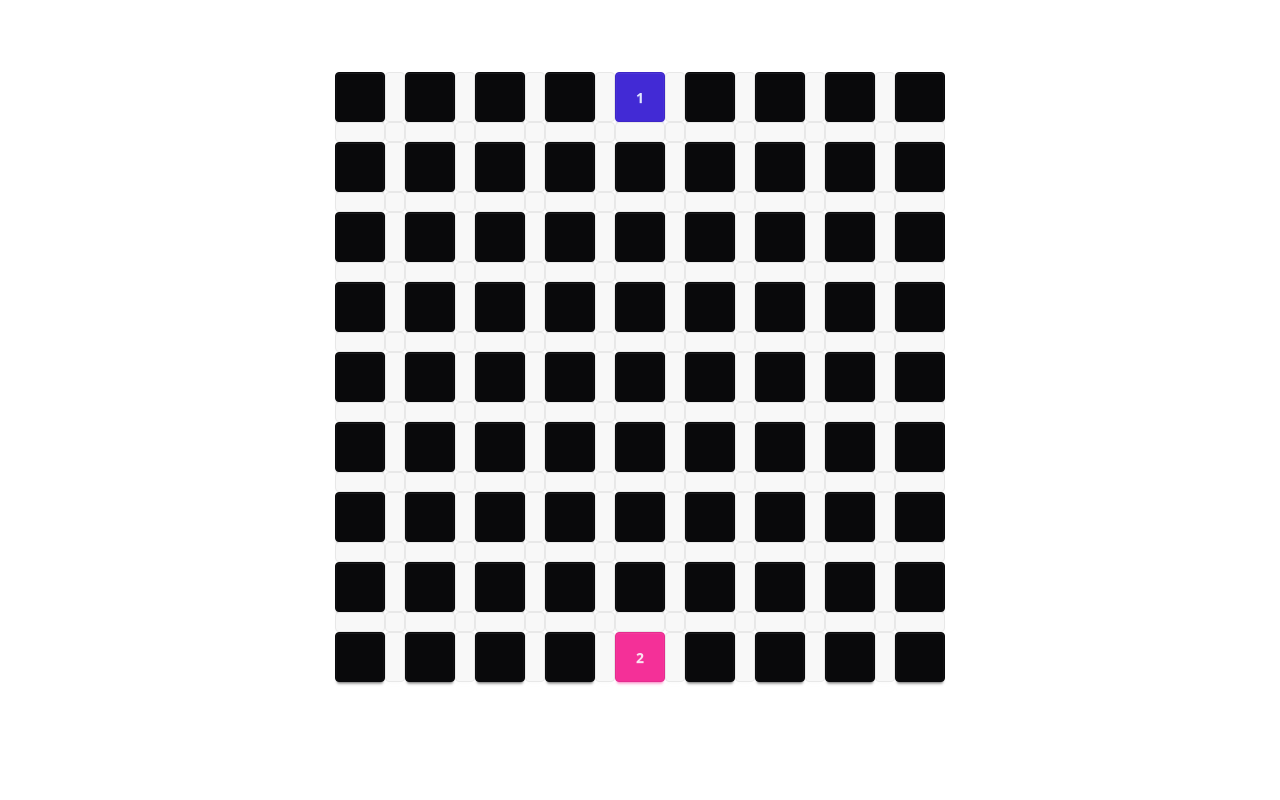
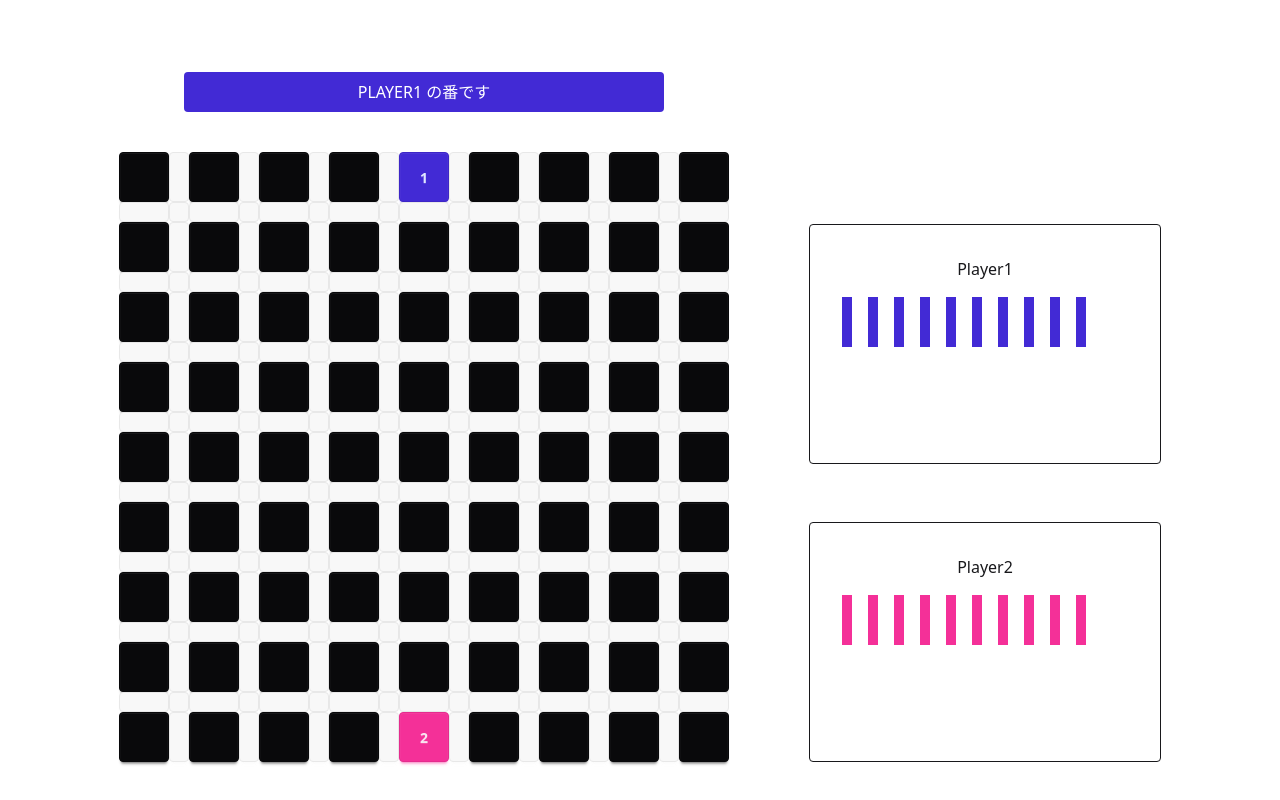
Before and after one commit to Ayumu-O/abstract-game, a React (Vite) app: page / in a window 1280 px wide. Built offline with nearby package versions, Linux system fonts and the light colour scheme.

Commit message:
盤面の説明と残りの壁の数を表示

```diff
--- a/src/App.tsx
+++ b/src/App.tsx
@@ -1,11 +1,21 @@
 import "./App.css";
 import Board from "./components/Board";
+import Description from "./components/Description";
+import PlayerInfo from "./components/PlayerInfo";
+import { Player } from "./domain/player";
 
 function App() {
   return (
-    <>
-      <Board />
-    </>
+    <div className="flex justify-center">
+      <div className="flex flex-col items-center justify-center mt-10">
+        <Description />
+        <Board />
+      </div>
+      <div className="ml-20 mt-48 w-88 flex flex-col justify-between">
+        <PlayerInfo player={Player.PLAYER1} />
+        <PlayerInfo player={Player.PLAYER2} />
+      </div>
+    </div>
   );
 }
 
--- /dev/null
+++ b/src/components/Description.tsx
@@ -0,0 +1,41 @@
+import { useAtom } from "jotai";
+import { BoardState } from "../domain/boardState";
+import { boardStateAtom } from "../store";
+
+function Description() {
+  const [state, setState] = useAtom(boardStateAtom);
+
+  const handleClickReset = (e: React.MouseEvent) => {
+    e.preventDefault();
+    setState(BoardState.reset());
+  };
+
+  let bgColor;
+  let description;
+  if (state.winner) {
+    description = `${state.winner} の勝ち！`;
+    bgColor = "bg-green-500";
+  } else {
+    description = `${state.player} の番です`;
+    bgColor = state.playerIs1 ? "bg-primary" : "bg-secondary";
+  }
+  return (
+    <div className="flex items-center justify-center">
+      <div
+        className={`${bgColor} text-white rounded px-6 py-2 w-120 text-center`}
+      >
+        {description}
+      </div>
+      {state.winner && (
+        <button
+          className="btn btn-neutral w-24 h-8 ml-4"
+          onClick={(e) => handleClickReset(e)}
+        >
+          Reset
+        </button>
+      )}
+    </div>
+  );
+}
+
+export default Description;
--- /dev/null
+++ b/src/components/PlayerInfo.tsx
@@ -0,0 +1,24 @@
+import { useAtomValue } from "jotai";
+import { Player } from "../domain/player";
+import { boardStateAtom } from "../store";
+
+function PlayerInfo({ player }: { player: Player }) {
+  const state = useAtomValue(boardStateAtom);
+
+  const color = player === Player.PLAYER1 ? "primary" : "secondary";
+  const wallNum = state.getPlayerWalls(player);
+  const playerName = player === Player.PLAYER1 ? "Player1" : "Player2";
+
+  return (
+    <div className={`border border-${color} h-60 rounded p-8`}>
+      {playerName}
+      <div className="flex mt-4">
+        {Array.from({ length: wallNum }).map((_, i) => (
+          <div key={i} className={`bg-${color} w-[10px] h-[50px] mr-4`}></div>
+        ))}
+      </div>
+    </div>
+  );
+}
+
+export default PlayerInfo;
--- a/src/domain/boardState.ts
+++ b/src/domain/boardState.ts
@@ -12,11 +12,11 @@ export class BoardState {
     public walls: number[],
     private readonly needCalcCandidates = true
   ) {
+    this.winner = this.calcWinner();
     this.candidates = [];
-    if (this.needCalcCandidates) {
+    if (!this.winner && this.needCalcCandidates) {
       this.candidates = this.calcCandidates();
     }
-    this.winner = this.calcWinner();
   }
 
   // プレイヤーがPLAYER1かどうかを判定する
@@ -100,7 +100,7 @@ export class BoardState {
   }
 
   // プレイヤーの壁の数を取得する
-  private getPlayerWalls(player: Player) {
+  public getPlayerWalls(player: Player) {
     return this.walls[player === Player.PLAYER1 ? 0 : 1];
   }
 
```
Also changed, not shown: 2 other files (tests, documents, lock files or other folders).
